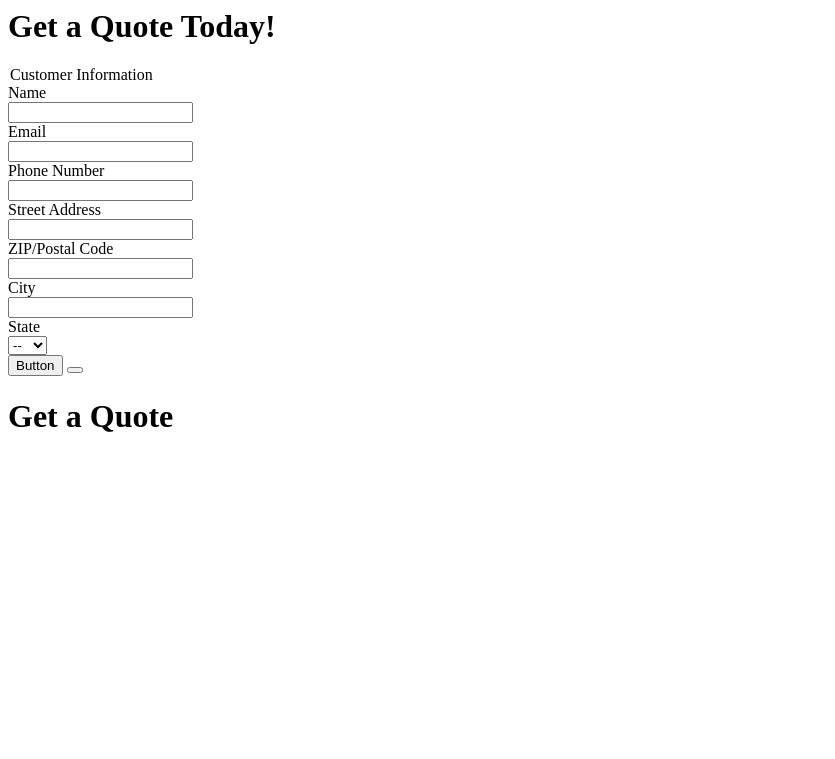
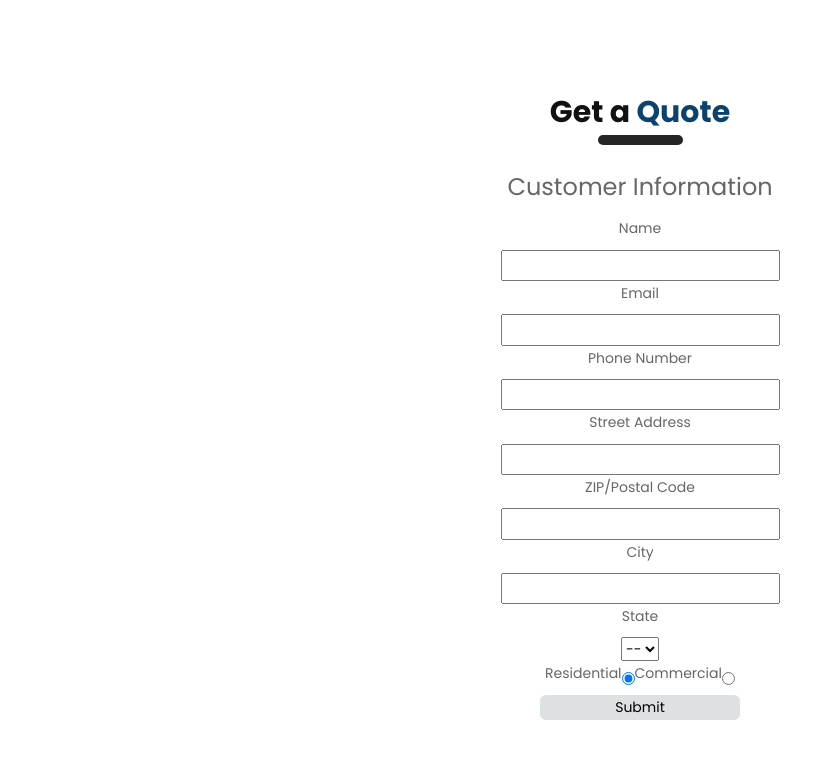
Before and after one commit to calebf48/ShineProsLLC, a PHP site: page /temp.html in a window 1280 px wide. Shown: the top 759 px of the page, without its empty margins (0-835 px from the left). Run offline with PHP 8.4, Linux system fonts and the light colour scheme; some libraries are stand-ins or nearby versions.

Commit message:
added radio

```diff
--- a/css/style.css
+++ b/css/style.css
@@ -747,6 +747,13 @@ img.padding_right_10 {
 
 /* form section start */
 
+.radio-group {
+    display:flex;
+    align-items:center;
+    text-align:center;
+    justify-content:center;
+}
+
 .form_taital {
     width: 100%;
     font-size: 30px;
@@ -774,26 +781,6 @@ img.padding_right_10 {
     height: auto;
 }
 
-input{
-    width:300px;
-    font-size:14px;
-    border-radius: 6px;
-    line-height:1.5;
-    padding:5px 10px;
-    transition: box-shadow 100ms ease-in, border 100ms ease-in, background-color 100ms ease-in;
-    border: 2px solid #dee1e2;
-    color: rgb(14, 14, 16);
-    background: #dee1e2;
-    display: block;
-    height: 36px;
-    :hover {
-        border-color: #ccc
-    }
-    :focus {
-        border-color: #9147ff;
-        background: #fff;
-    }
-}
 
 .form_fields {
     display:flex;
@@ -814,6 +801,7 @@ input{
     display:flex;
     justify-content: center;
     align-items: center;
+
 }
 
 .button-submit {
--- a/temp.html
+++ b/temp.html
@@ -1,36 +1,79 @@
+<!DOCTYPE html>
+<html lang="en">
+   <head>
+      <!-- basic -->
+      <meta charset="utf-8">
+      <meta http-equiv="X-UA-Compatible" content="IE=edge">
+      <meta name="viewport" content="width=device-width, initial-scale=1">
+      <!-- mobile metas -->
+      <meta name="viewport" content="width=device-width, initial-scale=1">
+      <meta name="viewport" content="initial-scale=1, maximum-scale=1">
+      <!-- site metas -->
+      <title>ShinePros Cleaning LLC</title>
+      <meta name="keywords" content="">
+      <meta name="description" content="">
+      <meta name="author" content="">
+      <!-- bootstrap css -->
+      <link rel="stylesheet" type="text/css" href="css/bootstrap.min.css">
+      <!-- style css -->
+      <link rel="stylesheet" type="text/css" href="css/style.css">
+      <!-- Responsive-->
+      <link rel="stylesheet" href="css/responsive.css">
+      <!-- fevicon -->
+      <link rel="icon" href="images/fevicon.png" type="image/gif" />
+      <!-- Scrollbar Custom CSS -->
+      <link rel="stylesheet" href="css/jquery.mCustomScrollbar.min.css">
+      <!-- Tweaks for older IEs-->
+      <link rel="stylesheet" href="https://netdna.bootstrapcdn.com/font-awesome/4.0.3/css/font-awesome.css">
+      <!-- owl stylesheets -->
+      <link href="https://fonts.googleapis.com/css?family=Poppins:400,700&display=swap" rel="stylesheet">
+      <link rel="stylesheet" href="css/owl.carousel.min.css">
+      <link rel="stylesoeet" href="css/owl.theme.default.min.css">
+      <link rel="stylesheet" href="https://cdnjs.cloudflare.com/ajax/libs/fancybox/2.1.5/jquery.fancybox.min.css" media="screen">
+   </head>
+   <body>
+
+
+
+
+
+
+
+
+
 <!-- form section start -->
-<div class = "form_section layout_padding">
+<div class="form_section layout_padding">
    <div class="container">
-       <h1 class="testimonial_taital">Get a Quote Today!</h1>
-       <div class = "form_fields">
-          <body>
+      <h1 class="form_taital">Get a <span style="color: #0c426e">Quote</span></h1>
+      <div class="form_fields">
             <form>
+               <fieldset>
                   <legend>Customer Information</legend>
-                   <div>
                      <label for="name">Name</label> <br>
-                      <input required type ="text" id = "name" name="name" autocomplete="name"> <br>
+                  <div class="input-center">
+                     <input type ="text" id = "name" name="name" autocomplete="name"> <br>
                   </div>
-                   <div>
                      <label for="email">Email</label> <br>
+                  <div class="input-center">
                      <input type ="email" id = "email" name="email" autocomplete="email"> <br>
                   </div>
-                   <div>
                      <label for="cust_number">Phone Number</label> <br>
+                  <div class="input-center">
                      <input type ="tel" id = "cust_number" name="cust_number" autocomplete="tel"> <br>
                   </div>
-                   <div>
                      <label for="street-address">Street Address</label> <br>
+                  <div class="input-center">
                      <input type = "text" id="street-address" name="street-address" autocomplete="street-address"> <br>
                   </div>
-                   <div>
                      <label for="postal-code">ZIP/Postal Code</label> <br>
+                  <div class="input-center">
                      <input class="postal-code" id="postal-code" name="postal-code" autocomplete="postal-code" enterkeyhint="next"> <br>
                   </div>
-                    <div>
                      <label for="city">City</label> <br>
-                      <input required type="text" id="city" name="city" autocomplete="address-level2" enterkeyhint="next"> <br>
+                  <div class="input-center">
+                     <input type="text" id="city" name="city" autocomplete="address-level2" enterkeyhint="next"> <br>
                    </div>
-                    <label for="state">State</label> <br>
+                   <label for="state">State</label>
                    <div class="select-center">
                      <select name="state" id="state">
                         <option value="default">--</option>
@@ -38,18 +81,19 @@
                         <option value="FL">FL</option>
                      </select>
                    </div>
-                    <input type="button" value="Button" formaction="/index.html">
-                    <button type="submit" value="Button" formaction="/ShineProsLLC/index.html"></button>
+                   <div class="radio-group">
+                  <label for="res">Residential</label>
+                  <input type="radio" id="res" name="res-com" value="Residential" checked>
+                  <label for="com">Commercial</label>
+                  <input type="radio" id="cus" name="res-com" value="Commercial">
+                  </div>
+                  <button type="submit" class="button-submit" formaction="/mail.php">Submit</button>
+               </fieldset>
             </form>
-          </body>
       </div>
    </div>
 </div>
 <!-- form section end -->
 
-
- <div class="form_section layout_padding">
-    <div class="container">
-       <h1 class="form_taital">Get a Quote</h1>
-    </div>
- </div>
+   </body>
+</html>
```
Also changed, not shown: index.html (+7 -4 lines), mail.php (added). Lines whose indentation alone changed are shown as unchanged.
